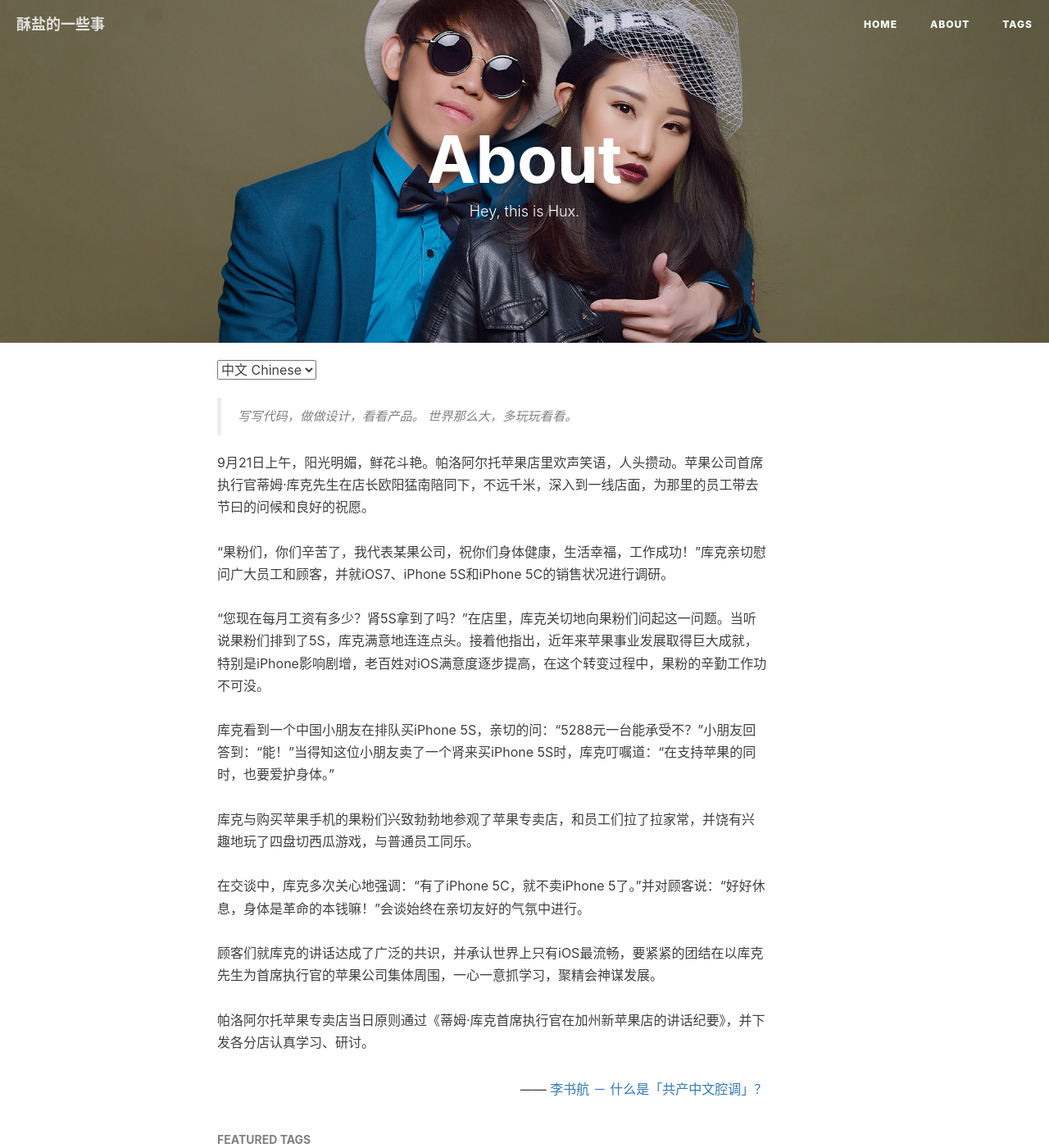
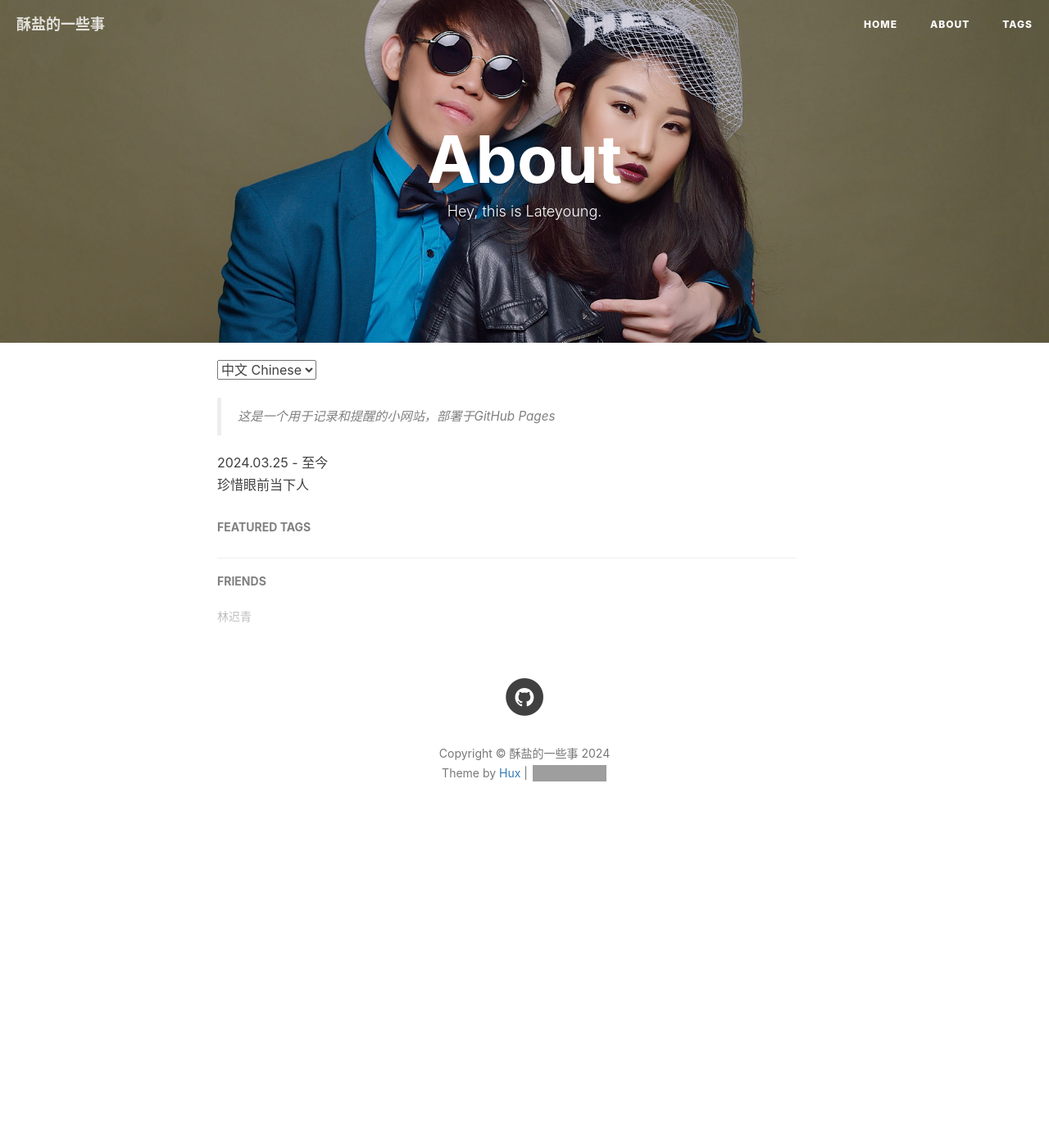
Before and after one commit to Su-yan1/Su-yan1.github.io, a Jekyll site: the page built from about.html, in a window 1280 px wide and 1400 px high. Shown: the whole window at 82% size. Built offline with Jekyll 4.4.1, drawn with Linux system fonts in a browser that asks for light colours; nearby versions of some CDN libraries; comment, search, counter and statistics services are not loaded; grey boxes are pictures that could not be loaded.

Commit message:
Update About

```diff
--- a/about.html
+++ b/about.html
@@ -1,7 +1,7 @@
 ---
 layout: page
 title: "About"
-description: "Hey, this is Hux."
+description: "Hey, this is Lateyoung."
 header-img: "img/about-bg.jpg"
 ---
 
@@ -14,34 +14,26 @@ header-img: "img/about-bg.jpg"
 <!-- Chinese Version -->
 <div class="zh post-container">
     <blockquote>
-        写写代码，做做设计，看看产品。
-        世界那么大，多玩玩看看。
+        这是一个用于记录和提醒的小网站，部署于GitHub Pages
     </blockquote>
-    9月21日上午，阳光明媚，鲜花斗艳。帕洛阿尔托苹果店里欢声笑语，人头攒动。苹果公司首席执行官蒂姆·库克先生在店长欧阳猛南陪同下，不远千米，深入到一线店面，为那里的员工带去节曰的问候和良好的祝愿。<br><br>“果粉们，你们辛苦了，我代表某果公司，祝你们身体健康，生活幸福，工作成功！”库克亲切慰问广大员工和顾客，并就iOS7、iPhone 5S和iPhone 5C的销售状况进行调研。 <br><br>“您现在每月工资有多少？肾5S拿到了吗？”在店里，库克关切地向果粉们问起这一问题。当听说果粉们排到了5S，库克满意地连连点头。接着他指出，近年来苹果事业发展取得巨大成就，特别是iPhone影响剧增，老百姓对iOS满意度逐步提高，在这个转变过程中，果粉的辛勤工作功不可没。<br><br>库克看到一个中国小朋友在排队买iPhone 5S，亲切的问：“5288元一台能承受不？”小朋友回答到：“能！”当得知这位小朋友卖了一个肾来买iPhone 5S时，库克叮嘱道：“在支持苹果的同时，也要爱护身体。”<br><br>库克与购买苹果手机的果粉们兴致勃勃地参观了苹果专卖店，和员工们拉了拉家常，并饶有兴趣地玩了四盘切西瓜游戏，与普通员工同乐。<br><br>在交谈中，库克多次关心地强调：“有了iPhone 5C，就不卖iPhone 5了。”并对顾客说：“好好休息，身体是革命的本钱嘛！”会谈始终在亲切友好的气氛中进行。<br><br>顾客们就库克的讲话达成了广泛的共识，并承认世界上只有iOS最流畅，要紧紧的团结在以库克先生为首席执行官的苹果公司集体周围，一心一意抓学习，聚精会神谋发展。<br>
-    <br>帕洛阿尔托苹果专卖店当日原则通过《蒂姆·库克首席执行官在加州新苹果店的讲话纪要》，并下发各分店认真学习、研讨。
+    2024.03.25 - 至今
+    <br>珍惜眼前当下人
 
-    <p style="text-align:right;">
-        —— <a href="http://www.zhihu.com/question/19687065">李书航 － 什么是「共产中文腔调」？ </a>
-    </p>
 
 </div>
 
 <!-- English Version -->
 <div class="en post-container">
     <blockquote>
-        Designer or Engineer, things in between.
+        This is a small website for records and reminders, deployed on GitHub Pages
     </blockquote>
 
     <p>
-        Your work is going to fill a large part of your life, and the only way to be truly satisfied is to do what you believe is great work. And the only way to do great work is to love what you do. If you haven’t found it yet, keep looking. Don’t settle. As with all matters of the heart, you’ll know when you find it.
+        2024.03.25 - present
     </p>
 
     <p>
-    If you want to live your life in a creative way, as an artist, you have to not look back too much. You have to be willing to take whatever you’ve done and whoever you were and throw them away.
-    </p>
-
-    <p style="text-align:right;">
-    -- Steve Jobs
+        Cherish the person in front of you.
     </p>
 
 </div>
```
